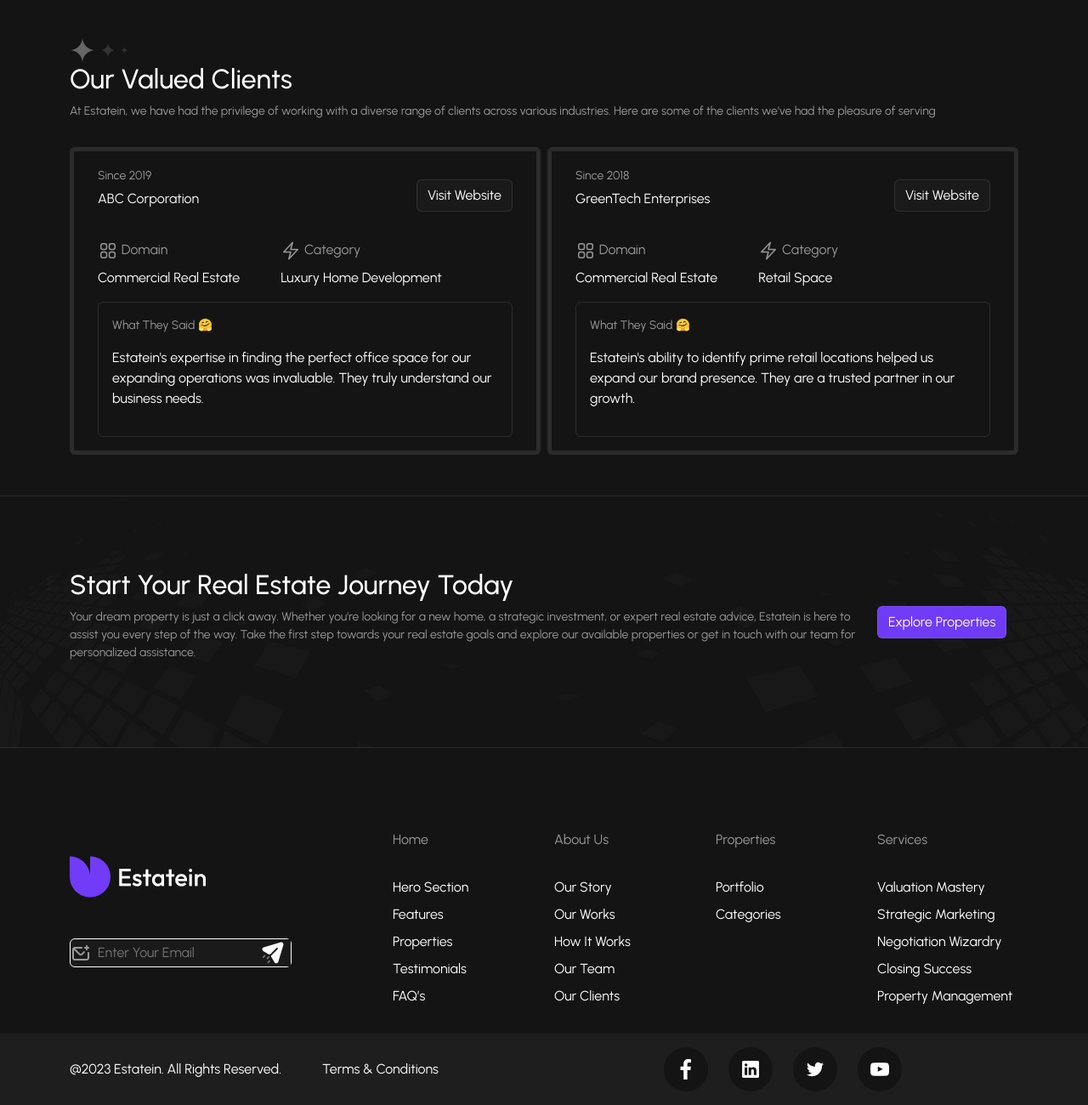
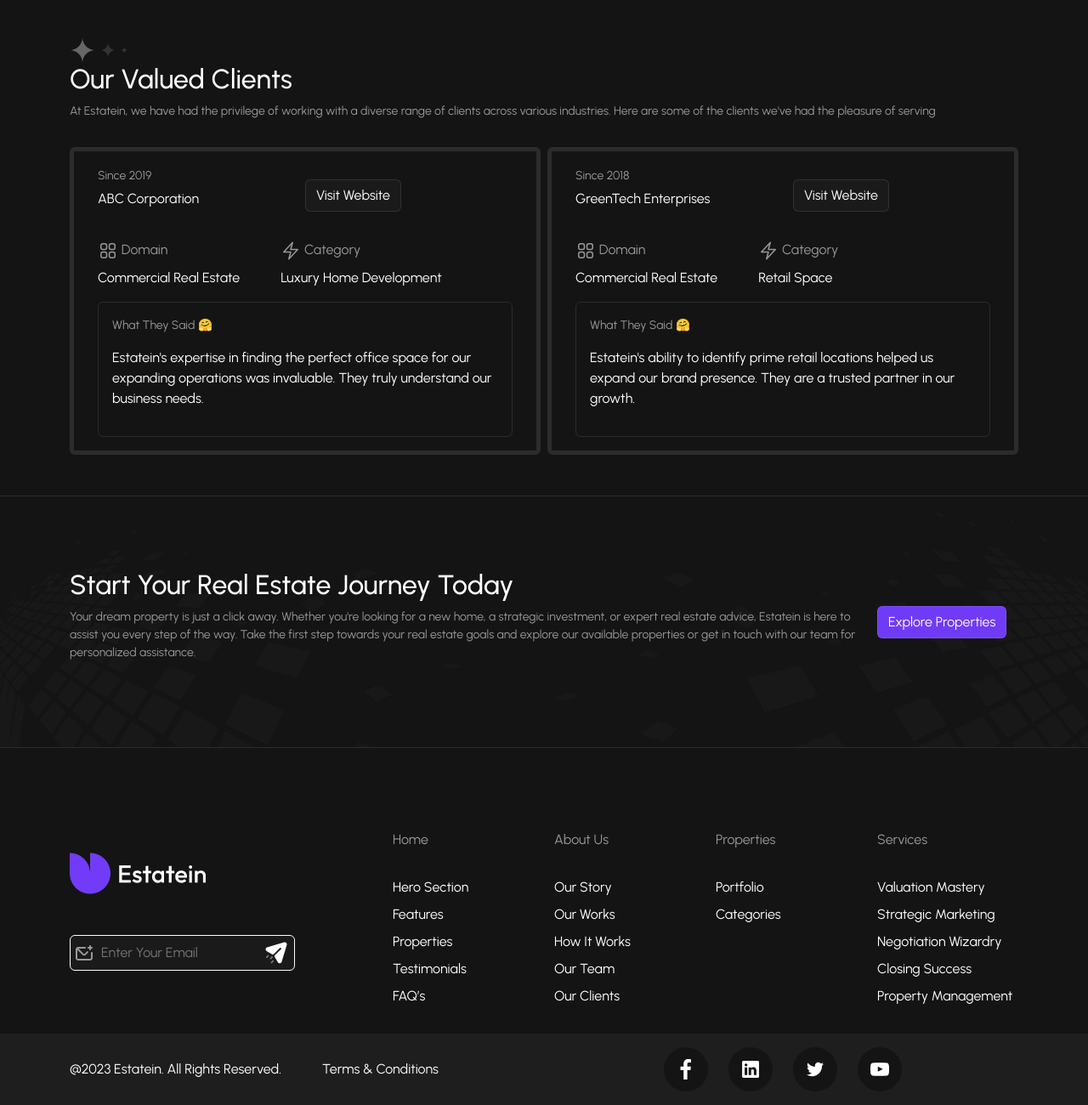
Before and after one commit to alaahaija/Estatein, a plain HTML site: page about.html in a window 1280 px wide. Shown: the part 2741-4041 px from the top of the page at 85% size. Drawn offline with nearby package versions, Linux system fonts and the light colour scheme.

Commit message:
fixing issue in all pages

```diff
--- a/about.html
+++ b/about.html
@@ -353,12 +353,16 @@
                           <div class="container">
                             <div class="row border border-5 border-white border-opacity-10 rounded p-3">
                             <div class="col-12">
-                                <div class="d-flex align-items-center justify-content-between flex-md-nowrap">
-                                    <div>
+                                <div class="row align-items-center flex-md-nowrap w-100">
+                                    <div class="col-md-6 col-12">
+                                        <div>
                                         <span class="small color">Since 2019</span>
                                         <p class="py-1">ABC Corporation</p>
                                     </div>
-                                    <a href="#" class="btn gray-bg text-white border border-white border-opacity-10 ">Visit Website</a>
+                                    </div>
+                                    <div class="col-md-6 col-12">
+                                        <a href="#" class="btn gray-bg text-white border border-white border-opacity-10 ">Visit Website</a>
+                                    </div>
                                 </div>
                             </div>
                             <div class="col-12">
@@ -392,12 +396,16 @@
                           <div class="container">
                             <div class="row border border-5 border-white border-opacity-10 rounded p-3">
                             <div class="col-12">
-                                <div class="d-flex align-items-center justify-content-between">
-                                    <div>
+                                <div class="row align-items-center justify-content-between">
+                                    <div class="col-md-6 col-12">
+                                        <div>
                                         <span class="small color">Since 2018</span>
                                         <p class="py-1">GreenTech Enterprises</p>
                                     </div>
-                                    <a href="#" class="btn gray-bg text-white border border-white border-opacity-10">Visit Website</a>
+                                    </div>
+                                    <div class="col-md-6 col-12">
+                                        <a href="#" class="btn gray-bg text-white border border-white border-opacity-10">Visit Website</a>
+                                    </div>
                                 </div>
                             </div>
                             <div class="col-12">
@@ -458,7 +466,7 @@
                             class="upSide-right col-lg-4 col-12  d-flex flex-column gap-5 align-items-start justify-content-center">
                             <a class="navbar-brand" href="#"><img src="./assets/img/public/Logo.webp" alt="logo"></a>
                             <form
-                                class="gray-bg border border-1 border-white rounded  d-flex align-items-center justify-content-center">
+                                class="gray-bg border border-1 border-white rounded pe-0 ps-1 pt-1 pb-1 d-flex align-items-center justify-content-center">
                                 <img src="./assets/img/public/subscribe.svg" alt="subscribe">
                                 <input type="email" class="gray-bg border-0 ps-2 text-white"
                                     placeholder="Enter Your Email" />
```
Also changed, not shown: contact.html (+1 -1 lines), properties.html (+1 -1 lines), services.html (+1 -1 lines).
